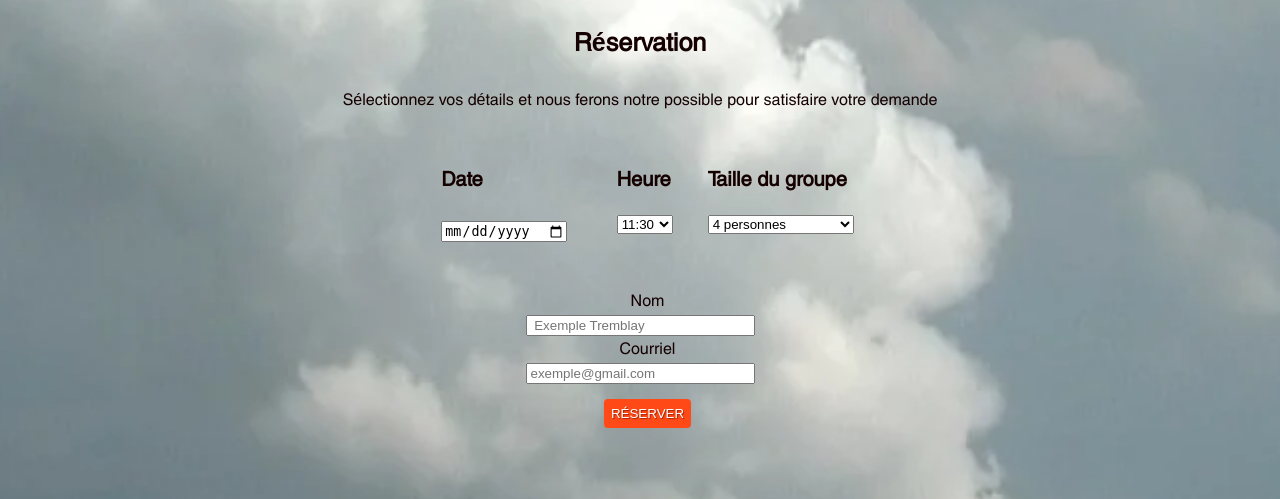
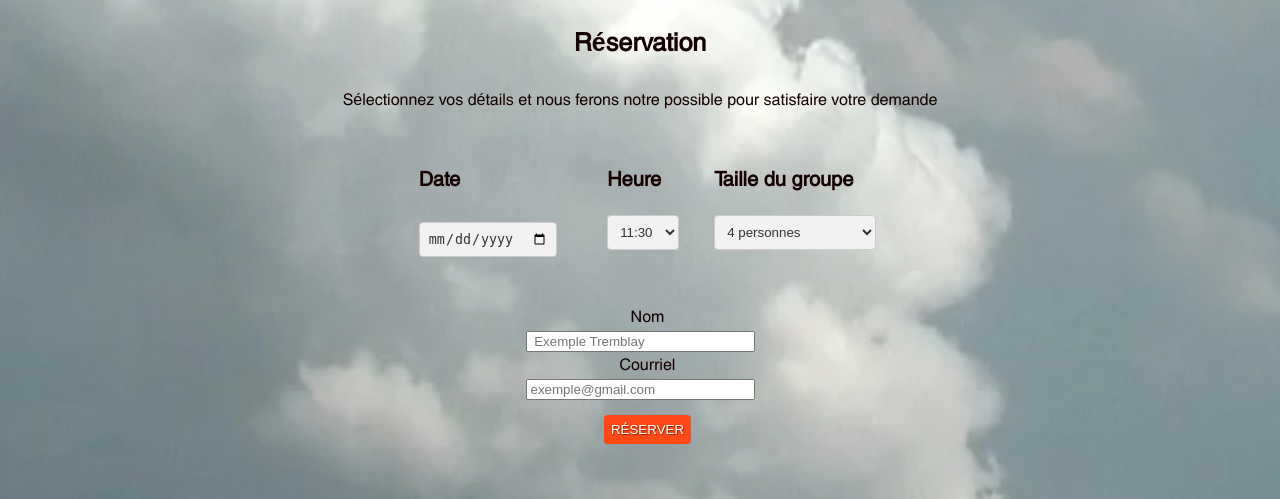
Before and after one commit to Elie-Simard/RestaurantReservation, a PHP site: page /reservation/index.php in a window 1280 px wide. Shown: the part 176-675 px from the top of the page. Run offline with PHP 8.4, Linux system fonts and the light colour scheme.

Commit message:
edit css

```diff
--- a/style.css
+++ b/style.css
@@ -201,3 +201,40 @@ td {
     text-align: center;
     bottom: 0;
 }
+
+/* Style the date input field */
+input[type="date"] {
+    padding: 8px;
+    /* Adjust the padding to change the input field's size */
+    border: 1px solid #ccc;
+    /* Add a border */
+    border-radius: 4px;
+    /* Rounded corners */
+    background-color: #f2f2f2;
+    /* Background color */
+    color: #333;
+    /* Text color */
+}
+
+/* Style the date input field when it's in focus (clicked) */
+input[type="date"]:focus {
+    outline: none;
+    /* Remove the default focus outline */
+    border: 1px solid #007BFF;
+    /* Change border color on focus */
+}
+
+/* Style the select menus */
+select {
+    padding: 8px;
+    border: 1px solid #ccc;
+    border-radius: 4px;
+    background-color: #f2f2f2;
+    color: #333;
+}
+
+/* Style select menus when they are focused */
+select:focus {
+    outline: none;
+    border: 1px solid #007BFF;
+}
```
